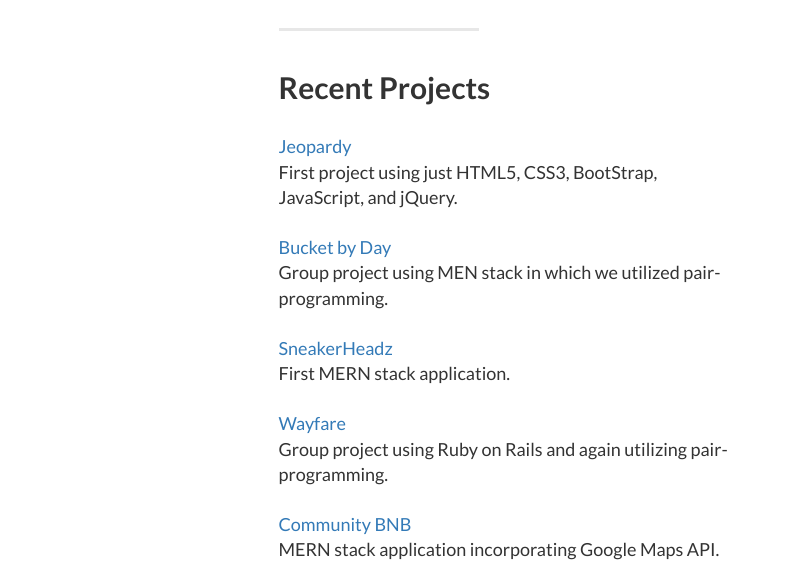
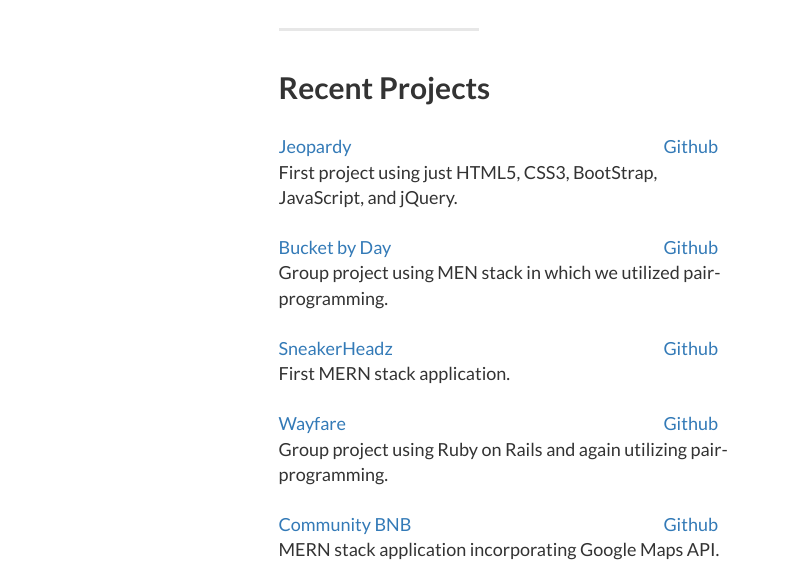
Before and after one commit to cmsegui/Portfolio, a website: page portfolio-revamp/newportfolio/index.html in a window 1280 px wide. Shown: the part 1220-1807 px from the top of the page, 474-1280 px from the left. Drawn offline with Linux system fonts and the light colour scheme.

Commit message:
updated links to github for each project

```diff
--- a/portfolio-revamp/newportfolio/css/landing-page.css
+++ b/portfolio-revamp/newportfolio/css/landing-page.css
@@ -181,3 +181,8 @@
 .connectbuttons {
     padding-top: 8em;
 }
+
+.githublink {
+    float: right;
+    padding-right: 1em;
+}
--- a/portfolio-revamp/newportfolio/index.html
+++ b/portfolio-revamp/newportfolio/index.html
@@ -113,21 +113,21 @@
                     <div class="clearfix"></div>
                     <h2 class="section-heading">Recent Projects<br></h2>
                     <p class="lead">
-                        <a href="http://jeopardy-cydmarie.bitballoon.com/">Jeopardy</a> <br>First project using
+                        <span><a href="http://jeopardy-cydmarie.bitballoon.com/">Jeopardy</a></span><span class="githublink"><a href="https://github.com/cmsegui/Jeopardy/blob/master/README.md">Github</a></span><br>First project using
                         just HTML5, CSS3, BootStrap, JavaScript, and jQuery.
                         <br>
                         <br>
-                        <a href="https://mysterious-waters-71092.herokuapp.com/">Bucket by Day</a> <br>Group project using MEN stack in which we utilized pair-programming.
+                        <span><a href="https://mysterious-waters-71092.herokuapp.com/">Bucket by Day</a></span><span class="githublink"><a href="https://github.com/richardk88/Bucket-by-Day">Github</a></span> <br>Group project using MEN stack in which we utilized pair-programming.
                         <br>
                         <br>
-                        <a href="https://sneakerheadz.herokuapp.com/">SneakerHeadz</a> <br>First MERN stack application.
+                        <span><a href="https://sneakerheadz.herokuapp.com/">SneakerHeadz</a></span><span class="githublink"><a href="https://github.com/cmsegui/collection-app">Github</a></span> <br>First MERN stack application.
                         <br>
                         <br>
-                        <a href="https://wayfare.herokuapp.com/">Wayfare</a> <br>Group project using Ruby on Rails and again
+                        <span><a href="https://wayfare.herokuapp.com/">Wayfare</a></span><span class="githublink"><a href="https://github.com/JessLGardner/project-vagabond">Github</a></span> <br>Group project using Ruby on Rails and again
                         utilizing pair-programming.
                         <br>
                         <br>
-                        <a href="https://communitybnb.herokuapp.com/">Community BNB</a><br>MERN stack application incorporating Google Maps API.
+                        <span><a href="https://communitybnb.herokuapp.com/">Community BNB</a></span><span class="githublink"><a href="https://github.com/cmsegui/carebnb">Github</a></span><br>MERN stack application incorporating Google Maps API.
 
                     </p>
                 </div>
```
